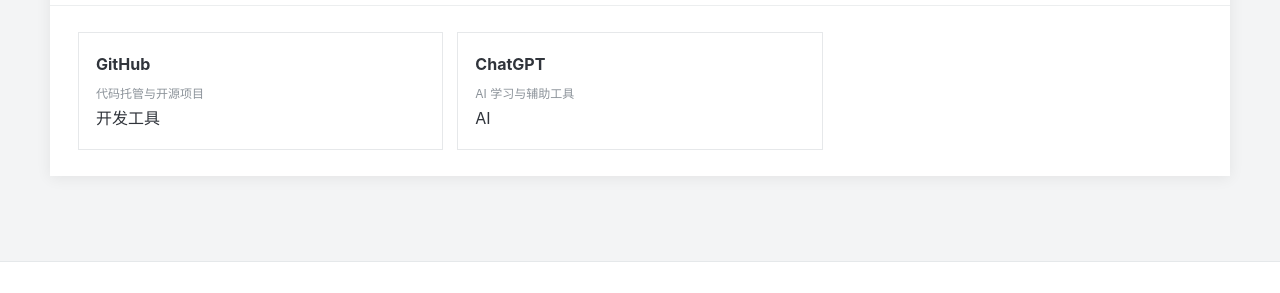
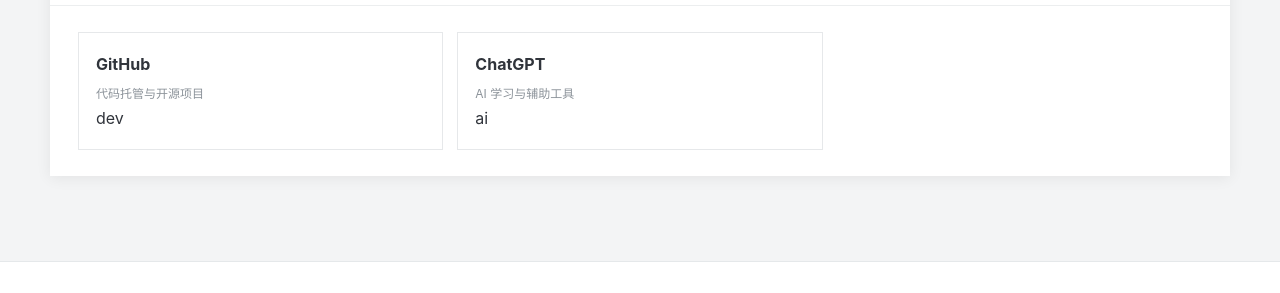
Before and after one commit to ijiuyueying/ijiuyueying.github.io, a Jekyll site: the page built from nav.md, in a window 1280 px wide. Shown: the part 213-506 px from the top of the page. Built offline with Jekyll 4.4.1, drawn with Linux system fonts in a browser that asks for light colours.

Commit message:
补充网址导航二级三级分类字段

```diff
--- a/_data/site_links.yml
+++ b/_data/site_links.yml
@@ -1,9 +1,11 @@
 - title: GitHub
   url: https://github.com/
   description: 代码托管与开源项目
-  group: 开发工具
+  group: dev
+  subgroup: code-hosting
 
 - title: ChatGPT
   url: https://chatgpt.com/
   description: AI 学习与辅助工具
-  group: AI
+  group: ai
+  subgroup: llm
```
